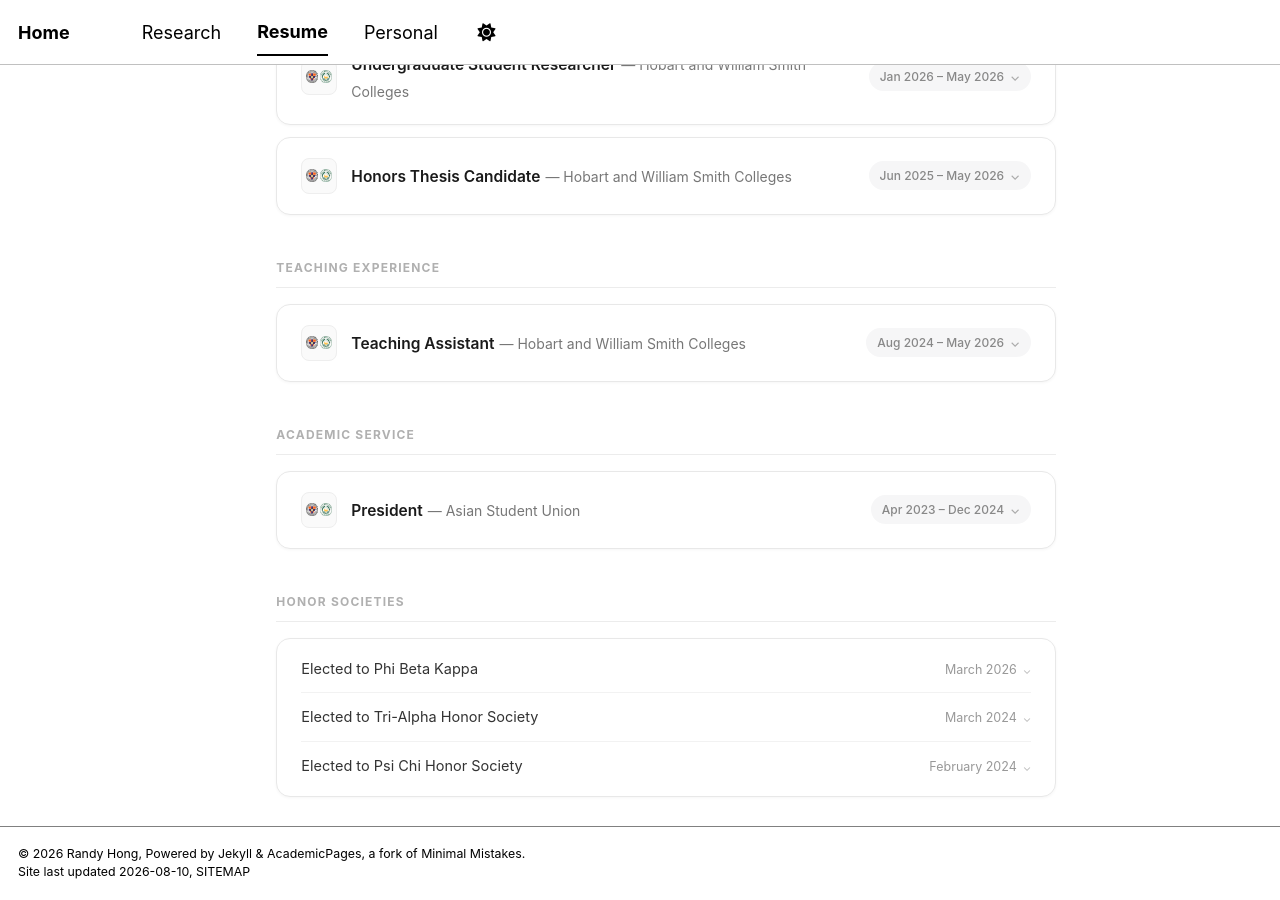
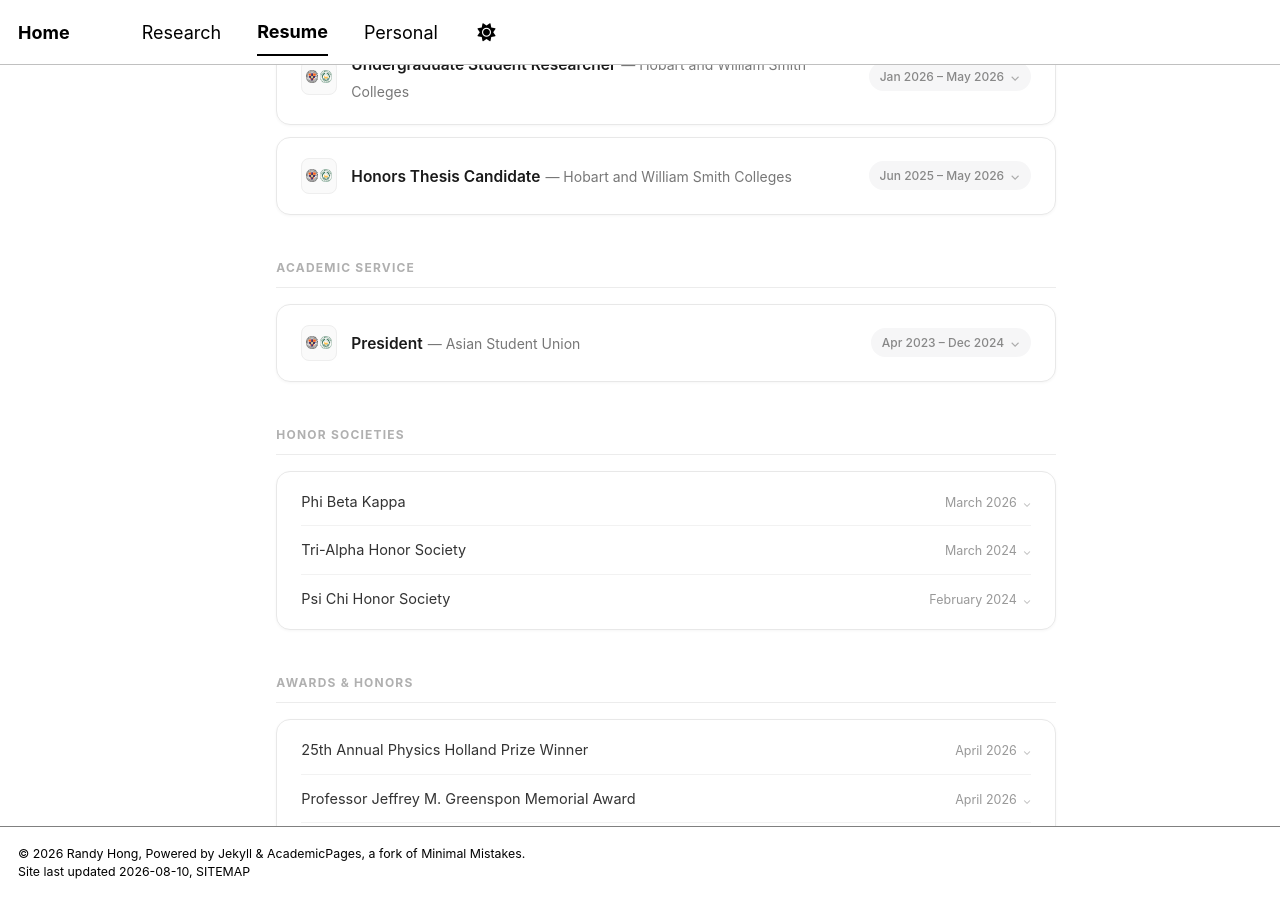
Before and after one commit to randyhongg/randyhongg.github.io, a Jekyll site: the page built from honors.md, in a window 1280 px wide and 900 px high, scrolled down 595 px. Built offline with Jekyll 4.4.1, drawn with Linux system fonts in a browser that asks for light colours; a style sheet for code colours, icons or effects is not loaded.

Commit message:
Update honors.md

```diff
--- a/honors.md
+++ b/honors.md
@@ -298,25 +298,6 @@ author_profile: false
 </div>
 </details>
 
-<div class="resume-section-title">Teaching Experience</div>
-
-<details class="resume-card">
-<summary>
-<div class="rc-heading-left">
-<img class="rc-logo" src="../images/hws_logo.png" alt="HWS logo">
-<div><span class="rc-title">Teaching Assistant</span> <span class="rc-org">&mdash; Hobart and William Smith Colleges</span></div>
-</div>
-<span class="rc-dates">Aug 2024 &ndash; May 2026 <span class="rc-chevron">&#8964;</span></span>
-</summary>
-<div class="rc-body">
-<ul>
-<li>TA for Professor Elizabeth Belcher&mdash;dedicated three hours weekly to lecturing, facilitating exam review sessions, and writing exam-styled homework questions</li>
-<li>Lectured on neuroanatomy, neurophysiology, neurodevelopment, and sensorimotor function, prioritizing student engagement and pacing</li>
-<li>Served as liaison between students and professor to address confusion and refine teaching clarity</li>
-</ul>
-</div>
-</details>
-
 <div class="resume-section-title">Academic Service</div>
 
 <details class="resume-card">
@@ -340,16 +321,16 @@ author_profile: false
 
 <div class="resume-card honors-list">
 <details class="honor-item">
-<summary><span>Elected to Phi Beta Kappa</span><span class="honor-date">March 2026 <span class="honor-chevron">&#8964;</span></span></summary>
-<div class="honor-body">Add details about this honor here &mdash; e.g. what Phi Beta Kappa recognizes and how members are selected.</div>
+<summary><span>Phi Beta Kappa</span><span class="honor-date">March 2026 <span class="honor-chevron">&#8964;</span></span></summary>
+<div class="honor-body">Phi Beta Kappa is the oldest and most prestigious academic honor society in the United States, recognizing students who have demonstrated intellectual curiosity and achieved distinction in the liberal arts and sciences. Highly selective, merit and character based.</div>
 </details>
 <details class="honor-item">
-<summary><span>Elected to Tri-Alpha Honor Society</span><span class="honor-date">March 2024 <span class="honor-chevron">&#8964;</span></span></summary>
-<div class="honor-body">Add details about this honor here.</div>
+<summary><span>Tri-Alpha Honor Society</span><span class="honor-date">March 2024 <span class="honor-chevron">&#8964;</span></span></summary>
+<div class="honor-body">Tri Alpha recognizes first generation college students who meet the rigorous criteria established for membership.</div>
 </details>
 <details class="honor-item">
-<summary><span>Elected to Psi Chi Honor Society</span><span class="honor-date">February 2024 <span class="honor-chevron">&#8964;</span></span></summary>
-<div class="honor-body">Add details about this honor here.</div>
+<summary><span>Psi Chi Honor Society</span><span class="honor-date">February 2024 <span class="honor-chevron">&#8964;</span></span></summary>
+<div class="honor-body">Psi Chi is the international honor society in psychology, recognizing students who meet the rigorous criteria established for membership.</div>
 </details>
 </div>
 
@@ -358,11 +339,11 @@ author_profile: false
 <div class="resume-card honors-list">
 <details class="honor-item">
 <summary><span>25th Annual Physics Holland Prize Winner</span><span class="honor-date">April 2026 <span class="honor-chevron">&#8964;</span></span></summary>
-<div class="honor-body">Add details about this award here.</div>
+<div class="honor-body">Awarded to the student who conducts the best lecture on a physics derivation of their choice. Winner is awarded monetary compensation. I demonstrated how fixing the mathematical inconsistencies of Ampere's law led to the Maxwell equations and conclusion that light is a propagating electromagnetic wave.</div>
 </details>
 <details class="honor-item">
 <summary><span>Professor Jeffrey M. Greenspon Memorial Award</span><span class="honor-date">April 2026 <span class="honor-chevron">&#8964;</span></span></summary>
-<div class="honor-body">Add details about this award here.</div>
+<div class="honor-body">Awarded to one graduating senior who has shown high achievement and a strong interest in neuroscience.</div>
 </details>
 <details class="honor-item">
 <summary><span>International Baccalaureate Diploma</span><span class="honor-date">May 2022 <span class="honor-chevron">&#8964;</span></span></summary>
@@ -395,7 +376,7 @@ author_profile: false
 </details>
 <details class="honor-item">
 <summary><span>Posse Foundation Full-Tuition Leadership Scholarship</span><span class="honor-date">January 2021 <span class="honor-chevron">&#8964;</span></span></summary>
-<div class="honor-body">Add details about this scholarship here.</div>
+<div class="honor-body">Awarded by the Posse Foundation, a nonprofit organization that partners with select colleges and universities in the United States to provide scholarships through a cohort-based model. Students receive four-year, full-tuition scholarships. Highly selective, merit and leadership based.</div>
 </details>
 </div>
 
```
